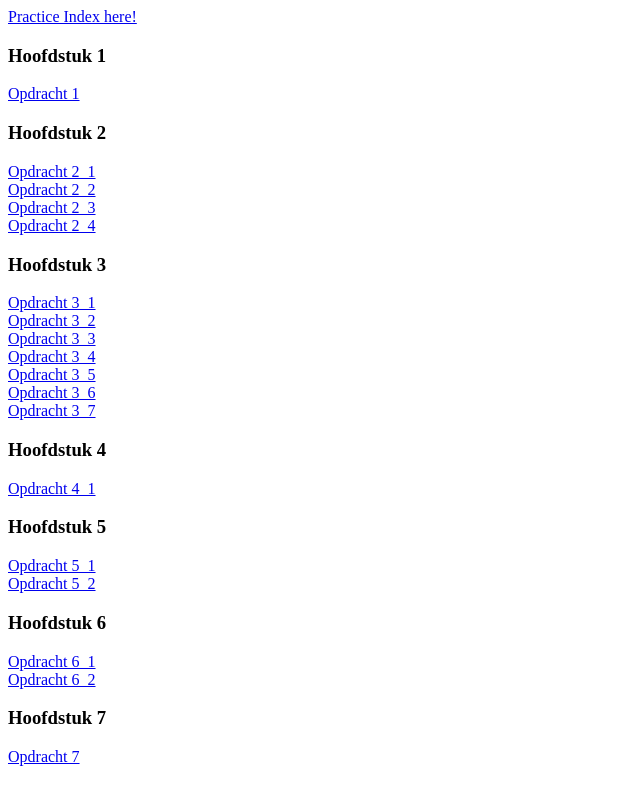
After one commit to Misliv/PHP, a PHP site: page / in a window 1280 px wide. The commit adds this page. Shown: the whole page, without its empty margins (0-640 px from the left). Run offline with PHP 8.4, Linux system fonts and the light colour scheme.

Commit message:
stuck on hoofdstuk 7, gonna practice

```diff
--- a/H07/login.php
+++ b/H07/login.php
@@ -19,9 +19,8 @@
           "pwd" => $users[$_POST["login"]]['pwd'],
           "rol" => $users[$_POST["login"]]['rol']);
       header('Location: website.php');
-      $message = "Welkom " .$_SESSION["user"]["naam"] . " met de rol "
+      $message = "Welkom " . $_SESSION["user"]["naam"] . " met de rol "
           . $_SESSION["user"]["rol"];
-
   } else {
       $message = "Inloggen";
   }
--- a/H07/website.php
+++ b/H07/website.php
@@ -2,8 +2,9 @@
  session_start();
 
  if(isset($_SESSION["user"])) {
-     echo "<h1>Welkom ".$_SESSION["user"]["naam"] ." met de rol ".$_SESSION["user"]["rol"] ." op de website</h1>";
+     echo "<h1>Welkom " . $_SESSION["user"]["naam"] . " met de rol " . $_SESSION["user"]["rol"] . " op de website</h1>";
      echo "<p><a href='login.php'>login</a></p>";
+
 
  } else {
      header('location: login.php');
--- /dev/null
+++ b/index.html
@@ -0,0 +1,54 @@
+<!DOCTYPE html>
+<html lang="en">
+<head>
+    <meta charset="UTF-8">
+    <title>PHP</title>
+</head>
+<body>
+
+<a href="practice/practice%20index.html">Practice Index here!</a>
+<h3>Hoofdstuk 1</h3>
+<a href="H01/index.php">Opdracht 1</a>
+
+<h3>Hoofdstuk 2</h3>
+<a href="H02/opdracht2_1.php">Opdracht 2_1</a>
+<br>
+<a href="H02/opdracht2_2.php">Opdracht 2_2</a>
+<br>
+<a href="H02/opdracht2_3.php">Opdracht 2_3</a>
+<br>
+<a href="H02/opdracht2_4.php">Opdracht 2_4</a>
+
+<h3>Hoofdstuk 3</h3>
+<a href="H03/opdracht3_1.php">Opdracht 3_1</a>
+<br>
+<a href="H03/opdracht3_2.php">Opdracht 3_2</a>
+<br>
+<a href="H03/opdracht3_3.php">Opdracht 3_3</a>
+<br>
+<a href="H03/opdracht3_4.php">Opdracht 3_4</a>
+<br>
+<a href="H03/opdracht3_5.php">Opdracht 3_5</a>
+<br>
+<a href="H03/opdracht3_6.php">Opdracht 3_6</a>
+<br>
+<a href="H03/opdracht3_7.php">Opdracht 3_7</a>
+
+<h3>Hoofdstuk 4</h3>
+<a href="H04/opdracht4_1.php">Opdracht 4_1</a>
+
+<h3>Hoofdstuk 5</h3>
+<a href="H05/formulieraap.html">Opdracht 5_1</a>
+<br>
+<a href="H05/loginformulier.html">Opdracht 5_2</a>
+
+<h3>Hoofdstuk 6</h3>
+<a href="H06/opdracht6_1.php">Opdracht 6_1</a>
+<br>
+<a href="H06/opdracht6_2.html">Opdracht 6_2</a>
+
+<h3>Hoofdstuk 7</h3>
+<a href="H07/login.php">Opdracht 7</a>
+<br>
+</body>
+</html>
--- /dev/null
+++ b/practice/H3/1.php
@@ -0,0 +1 @@
+<?php
```
Also changed, not shown: img/index.html (deleted, +0 -52 lines), practice/H2/2_1.php (added, +11 -0 lines), practice/H2/2_2.php (added, +7 -0 lines), practice/H2/2_3.php (added, +7 -0 lines), practice/H2/2_4.php (added, +7 -0 lines), practice/practice index.html (added, +17 -0 lines).
